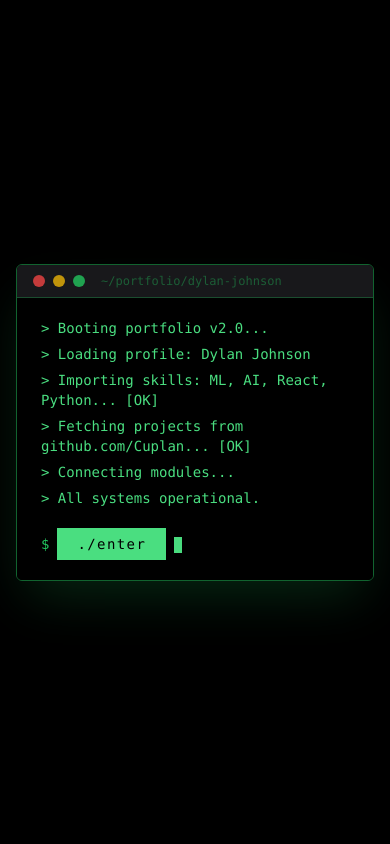
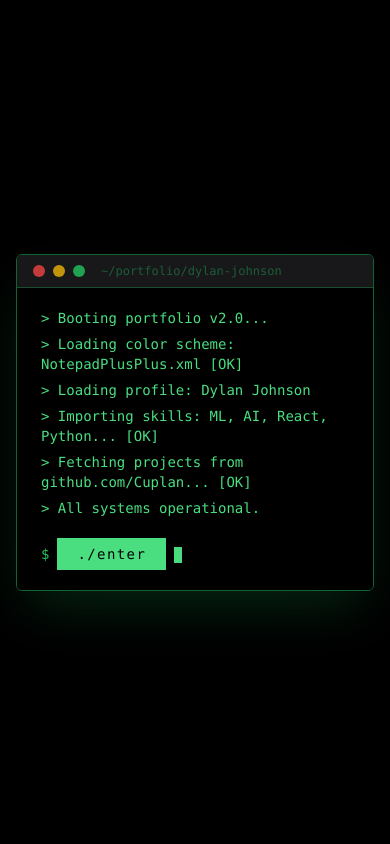
Before and after one commit to Cuplan/Portfolio_Page, a React (Vite) app in the folder portfolio-dj/: page /contact in a window 390 px wide. Shown: the top 844 px of the page. Built offline with nearby package versions, Linux system fonts and the light colour scheme.

Commit message:
revamp day mode

```diff
--- a/portfolio-dj/src/components/Footer.tsx
+++ b/portfolio-dj/src/components/Footer.tsx
@@ -5,11 +5,14 @@ export default function Footer() {
   const { t } = useLang();
 
   return (
-    <footer className="w-full font-mono bg-day-nav dark:bg-black border-t border-emerald-600/20 dark:border-green-500/20 py-5 mt-16 transition-colors duration-300">
+    <footer className="w-full font-mono bg-day-nav dark:bg-black border-t border-zinc-600/30 dark:border-green-500/20 py-5 mt-16 transition-colors duration-300">
       <div className="max-w-screen-xl mx-auto px-4 flex flex-col md:flex-row justify-between items-center gap-3">
-        <p className="text-xs text-emerald-700/50 dark:text-green-600/40">
-          <span className="text-emerald-500 dark:text-green-500 mr-1.5 select-none">$</span>
+        <p className="text-xs text-zinc-500 dark:text-green-600/40">
+          <span className="text-day-accent dark:text-green-500 mr-1.5 select-none">$</span>
           echo &quot;{t.footer.madeWith} {new Date().getFullYear()}&quot;
+          <span className="text-day-muted dark:text-zinc-700 ml-2 select-none">
+            {/* clin d'œil 🖊️ */}# NotepadPlusPlus.xml
+          </span>
         </p>
 
         <div className="flex space-x-4 text-base">
@@ -17,7 +20,7 @@ export default function Footer() {
             href="https://github.com/Cuplan"
             target="_blank"
             rel="noopener noreferrer"
-            className="text-emerald-700/50 dark:text-green-600/40 hover:text-emerald-600 dark:hover:text-green-400 transition-colors"
+            className="text-zinc-500 dark:text-green-600/40 hover:text-zinc-200 dark:hover:text-green-400 transition-colors"
           >
             <FaGithub />
           </a>
@@ -25,13 +28,13 @@ export default function Footer() {
             href="https://www.linkedin.com/in/dylan-johnson-447681280/"
             target="_blank"
             rel="noopener noreferrer"
-            className="text-emerald-700/50 dark:text-green-600/40 hover:text-emerald-600 dark:hover:text-green-400 transition-colors"
+            className="text-zinc-500 dark:text-green-600/40 hover:text-zinc-200 dark:hover:text-green-400 transition-colors"
           >
             <FaLinkedin />
           </a>
           <a
             href="mailto:johnsondylan14@gmail.com"
-            className="text-emerald-700/50 dark:text-green-600/40 hover:text-emerald-600 dark:hover:text-green-400 transition-colors"
+            className="text-zinc-500 dark:text-green-600/40 hover:text-zinc-200 dark:hover:text-green-400 transition-colors"
           >
             <FaEnvelope />
           </a>
--- a/portfolio-dj/src/components/TermWindow.tsx
+++ b/portfolio-dj/src/components/TermWindow.tsx
@@ -9,14 +9,14 @@ interface TermWindowProps {
 export function TermWindow({ title, children, className = "" }: TermWindowProps) {
   return (
     <div
-      className={`border border-emerald-600/20 dark:border-green-500/20 overflow-hidden shadow-sm dark:shadow-green-500/5 ${className}`}
+      className={`border border-zinc-600/40 dark:border-green-500/20 overflow-hidden shadow-sm dark:shadow-green-500/5 ${className}`}
     >
       {/* Title bar */}
-      <div className="bg-stone-200 dark:bg-zinc-900 border-b border-emerald-600/15 dark:border-green-500/15 px-4 py-2 flex items-center gap-2 select-none">
+      <div className="bg-day-nav dark:bg-zinc-900 border-b border-zinc-600/30 dark:border-green-500/15 px-4 py-2 flex items-center gap-2 select-none">
         <div className="w-3 h-3 rounded-full bg-red-400/80" />
         <div className="w-3 h-3 rounded-full bg-yellow-400/80" />
         <div className="w-3 h-3 rounded-full bg-green-400/80" />
-        <span className="ml-2 text-emerald-700/50 dark:text-green-500/40 text-xs">{title}</span>
+        <span className="ml-2 text-zinc-400/60 dark:text-green-500/40 text-xs">{title}</span>
       </div>
       {/* Body */}
       <div className="bg-day-card dark:bg-black">{children}</div>
@@ -27,8 +27,8 @@ export function TermWindow({ title, children, className = "" }: TermWindowProps)
 export function Prompt({ cmd }: { cmd: string }) {
   return (
     <div className="flex items-center gap-2 mb-2">
-      <span className="text-emerald-600 dark:text-green-600 select-none text-sm">$</span>
-      <span className="text-emerald-700 dark:text-green-400 text-sm">{cmd}</span>
+      <span className="text-day-accent dark:text-green-600 select-none text-sm">$</span>
+      <span className="text-zinc-300 dark:text-green-400 text-sm">{cmd}</span>
     </div>
   );
 }
--- a/portfolio-dj/src/components/TerminalIntro.tsx
+++ b/portfolio-dj/src/components/TerminalIntro.tsx
@@ -2,10 +2,10 @@ import { useState, useEffect } from "react";
 
 const BOOT_LINES = [
   { text: "> Booting portfolio v2.0...", delay: 350 },
+  { text: "> Loading color scheme: NotepadPlusPlus.xml     [OK]", delay: 500 },
   { text: "> Loading profile: Dylan Johnson", delay: 500 },
   { text: "> Importing skills: ML, AI, React, Python...    [OK]", delay: 600 },
-  { text: "> Fetching projects from github.com/Cuplan...   [OK]", delay: 700 },
-  { text: "> Connecting modules...", delay: 450 },
+  { text: "> Fetching projects from github.com/Cuplan...   [OK]", delay: 650 },
   { text: "> All systems operational.", delay: 400 },
 ];
 
--- a/portfolio-dj/src/pages/Contact.tsx
+++ b/portfolio-dj/src/pages/Contact.tsx
@@ -23,7 +23,7 @@ export default function Contact() {
   }
 
   const inputBase =
-    "w-full bg-transparent border-0 border-b border-emerald-600/25 dark:border-green-500/25 text-stone-800 dark:text-green-300 text-sm px-2 py-1.5 placeholder-emerald-600/30 dark:placeholder-green-600/25 focus:outline-none focus:border-emerald-500 dark:focus:border-green-400 transition-colors duration-200";
+    "w-full bg-transparent border-0 border-b border-zinc-600/40 dark:border-green-500/25 text-zinc-200 dark:text-green-300 text-sm px-2 py-1.5 placeholder-day-muted/60 dark:placeholder-green-600/25 focus:outline-none focus:border-day-accent dark:focus:border-green-400 transition-colors duration-200";
 
   const contacts = [
     {
@@ -57,13 +57,13 @@ export default function Contact() {
             {/* Header */}
             <div>
               <Prompt cmd="./contact.sh" />
-              <p className="text-xs text-stone-500 dark:text-zinc-500 pl-5">{t.contact.title}</p>
+              <p className="text-xs text-zinc-400 dark:text-zinc-500 pl-5">{t.contact.title}</p>
             </div>
 
             {/* Form */}
             <form onSubmit={handleSubmit} className="space-y-3">
               <div className="flex items-center gap-3">
-                <span className="text-emerald-600 dark:text-green-600 text-sm shrink-0 w-16 text-right select-none">
+                <span className="text-day-accent dark:text-green-600 text-sm shrink-0 w-16 text-right select-none">
                   {t.contact.namePlaceholder}:
                 </span>
                 <input
@@ -77,7 +77,7 @@ export default function Contact() {
               </div>
 
               <div className="flex items-center gap-3">
-                <span className="text-emerald-600 dark:text-green-600 text-sm shrink-0 w-16 text-right select-none">
+                <span className="text-day-accent dark:text-green-600 text-sm shrink-0 w-16 text-right select-none">
                   {t.contact.emailPlaceholder}:
                 </span>
                 <input
@@ -91,7 +91,7 @@ export default function Contact() {
               </div>
 
               <div className="flex gap-3 items-start">
-                <span className="text-emerald-600 dark:text-green-600 text-sm shrink-0 w-16 text-right pt-2 select-none">
+                <span className="text-day-accent dark:text-green-600 text-sm shrink-0 w-16 text-right pt-2 select-none">
                   msg:
                 </span>
                 <textarea
@@ -107,7 +107,7 @@ export default function Contact() {
               <div className="pl-[4.75rem]">
                 <button
                   type="submit"
-                  className="text-sm text-white dark:text-black bg-emerald-600 dark:bg-green-400 px-5 py-1.5 hover:bg-emerald-500 dark:hover:bg-green-300 active:scale-95 transition-all duration-150 tracking-widest"
+                  className="text-sm text-black bg-day-accent dark:bg-green-400 px-5 py-1.5 hover:opacity-80 dark:hover:bg-green-300 active:scale-95 transition-all duration-150 tracking-widest"
                 >
                   ./send
                 </button>
@@ -120,13 +120,13 @@ export default function Contact() {
               <ul className="space-y-2 pl-5">
                 {contacts.map(({ icon, label, href }) => (
                   <li key={href} className="flex items-center gap-2 text-sm">
-                    <span className="text-emerald-600/50 dark:text-green-600/40 text-xs select-none">▸</span>
-                    <span className="text-emerald-600 dark:text-green-500/70 text-base">{icon}</span>
+                    <span className="text-day-accent/50 dark:text-green-600/40 text-xs select-none">▸</span>
+                    <span className="text-day-accent/70 dark:text-green-500/70 text-base">{icon}</span>
                     <a
                       href={href}
                       target={href.startsWith("http") ? "_blank" : undefined}
                       rel={href.startsWith("http") ? "noopener noreferrer" : undefined}
-                      className="text-stone-700 dark:text-zinc-400 hover:text-emerald-600 dark:hover:text-green-400 transition-colors text-sm"
+                      className="text-zinc-300 dark:text-zinc-400 hover:text-day-accent dark:hover:text-green-400 transition-colors text-sm"
                     >
                       {label}
                     </a>
@@ -142,7 +142,7 @@ export default function Contact() {
                 <a
                   href="/cv_Dylan.pdf"
                   download
-                  className="inline-flex items-center gap-2 text-sm border border-emerald-600/25 dark:border-green-500/25 text-emerald-700 dark:text-green-400 px-4 py-1.5 hover:bg-emerald-600/10 dark:hover:bg-green-500/10 transition-colors duration-150"
+                  className="inline-flex items-center gap-2 text-sm border border-zinc-600/40 dark:border-green-500/25 text-zinc-300 dark:text-green-400 px-4 py-1.5 hover:border-day-accent dark:hover:bg-green-500/10 hover:text-day-accent transition-colors duration-150"
                 >
                   <FaFileDownload size={12} />
                   {t.contact.downloadCV}
--- a/portfolio-dj/src/pages/Projets.tsx
+++ b/portfolio-dj/src/pages/Projets.tsx
@@ -9,17 +9,17 @@ export default function Projects() {
       <div className="max-w-screen-xl mx-auto px-4 sm:px-6 py-8">
 
         {/* Terminal header */}
-        <div className="mb-6 border-b border-emerald-600/15 dark:border-green-500/15 pb-4">
+        <div className="mb-6 border-b border-zinc-600/25 dark:border-green-500/15 pb-4">
           <div className="flex items-center gap-2">
-            <span className="text-emerald-600 dark:text-green-600 text-sm select-none">$</span>
-            <span className="text-emerald-800 dark:text-green-400 text-sm font-bold">
+            <span className="text-day-accent dark:text-green-600 text-sm select-none">$</span>
+            <span className="text-zinc-100 dark:text-green-400 text-sm font-bold">
               ls -la ./projects/
             </span>
           </div>
-          <p className="text-xs text-stone-500 dark:text-zinc-500 pl-5 mt-1">
+          <p className="text-xs text-zinc-400 dark:text-zinc-500 pl-5 mt-1">
             {t.projects.subtitle}
           </p>
-          <p className="text-xs text-emerald-600/40 dark:text-green-600/30 pl-5 mt-0.5 select-none">
+          <p className="text-xs text-day-muted/60 dark:text-green-600/30 pl-5 mt-0.5 select-none">
             total {t.projects.items.length} items
           </p>
         </div>
--- a/portfolio-dj/tailwind.config.js
+++ b/portfolio-dj/tailwind.config.js
@@ -5,14 +5,16 @@ module.exports = {
   theme: {
     extend: {
       colors: {
-        // Dark mode
+        // Terminal dark mode
         "dj-black": "#0a0a0a",
         "dj-card": "#111111",
         "dj-nav": "#080808",
-        // Light mode — warm off-whites, not pure white
-        "day-bg": "#f2ede7",
-        "day-card": "#faf8f5",
-        "day-nav": "#e8e3db",
+        // Notepad++ day mode 🖊️
+        "day-bg":     "#2b2b2b", // charcoal background
+        "day-card":   "#323232", // panel / card
+        "day-nav":    "#1c1c1c", // titlebar / statusbar
+        "day-accent": "#a6e22e", // Monokai keyword green
+        "day-muted":  "#75715e", // Monokai comment brown
       },
     },
   },
```
Also changed, not shown: portfolio-dj/src/components/Navbar.tsx (+10 -10 lines), portfolio-dj/src/components/ProjectCards.tsx (+8 -8 lines), portfolio-dj/src/pages/Home.tsx (+12 -12 lines).
